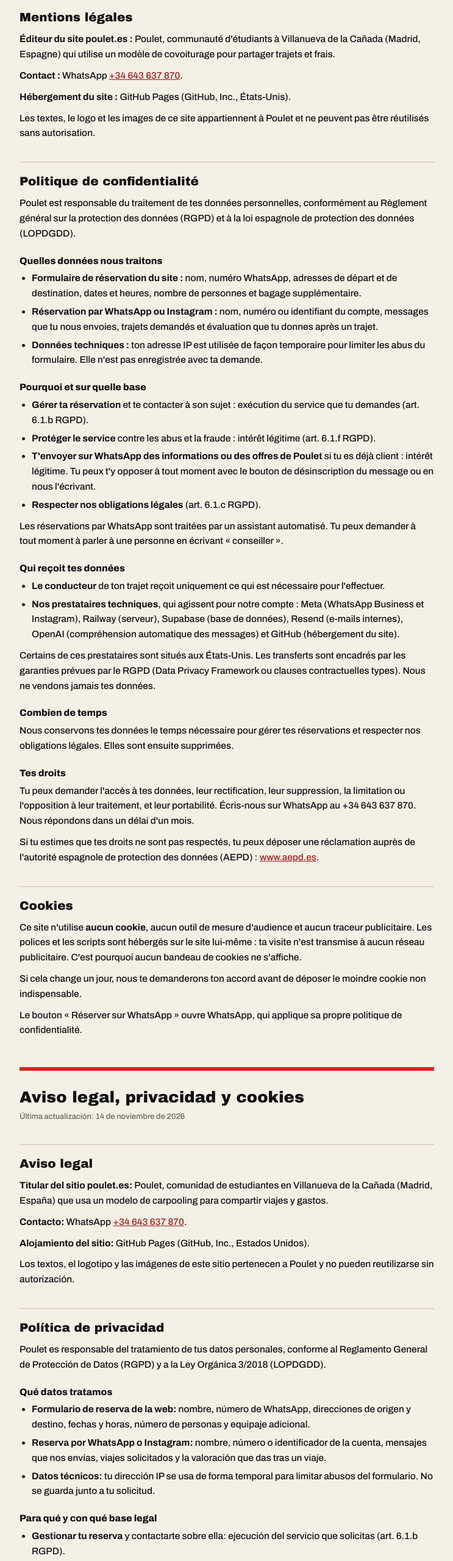
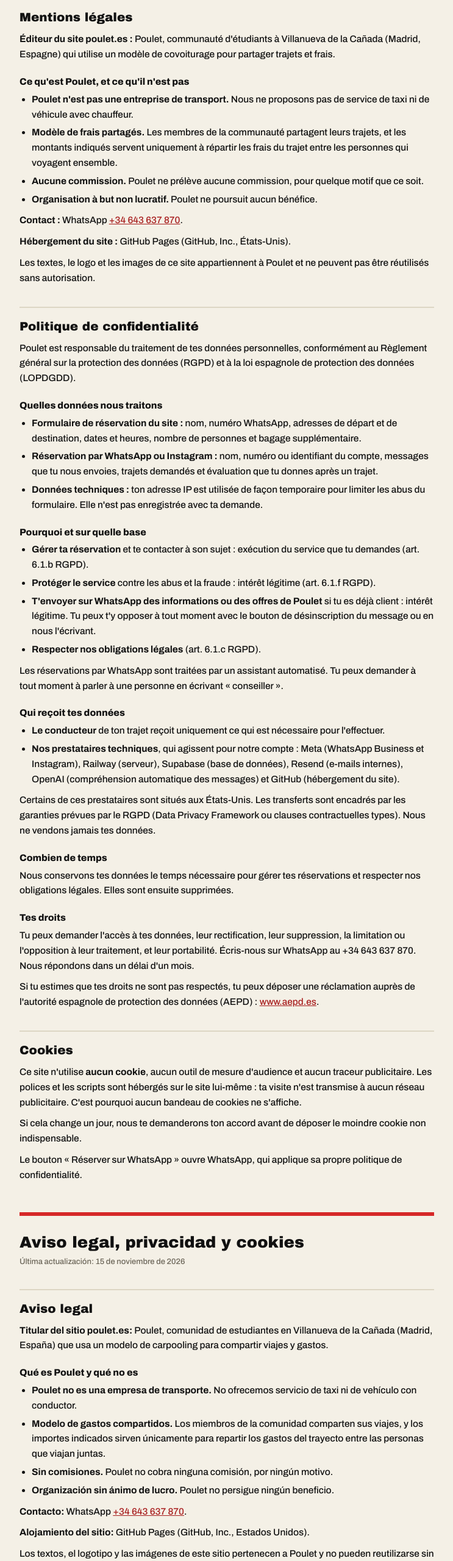
Before and after one commit to gregory2023/poulet-links, a plain HTML site: page legal.html in a window 1280 px wide. Shown: the part 200-2760 px from the top of the page at 61% size, without its empty margins (268-1011 px from the left). Drawn offline with Linux system fonts and the light colour scheme.

Commit message:
Mentions légales : pas une entreprise de transport, frais partagés, aucune commission, but non lucratif
Co-Authored-By: Claude Fable 5.2 <noreply@anthropic.com>

```diff
--- a/legal.html
+++ b/legal.html
@@ -43,10 +43,17 @@
 
 <!-- ============================ FRANÇAIS ============================ -->
 <h1>Mentions légales, confidentialité et cookies</h1>
-<p class="updated">Dernière mise à jour : 14 novembre 2026</p>
+<p class="updated">Dernière mise à jour : 15 novembre 2026</p>
 
 <h2 id="mentions">Mentions légales</h2>
 <p><strong>Éditeur du site poulet.es :</strong> Poulet, communauté d'étudiants à Villanueva de la Cañada (Madrid, Espagne) qui utilise un modèle de covoiturage pour partager trajets et frais.</p>
+<h3>Ce qu'est Poulet, et ce qu'il n'est pas</h3>
+<ul>
+  <li><strong>Poulet n'est pas une entreprise de transport.</strong> Nous ne proposons pas de service de taxi ni de véhicule avec chauffeur.</li>
+  <li><strong>Modèle de frais partagés.</strong> Les membres de la communauté partagent leurs trajets, et les montants indiqués servent uniquement à répartir les frais du trajet entre les personnes qui voyagent ensemble.</li>
+  <li><strong>Aucune commission.</strong> Poulet ne prélève aucune commission, pour quelque motif que ce soit.</li>
+  <li><strong>Organisation à but non lucratif.</strong> Poulet ne poursuit aucun bénéfice.</li>
+</ul>
 <p><strong>Contact :</strong> WhatsApp <a href="https://wa.me/34643637870" translate="no">+34 643 637 870</a>.</p>
 <p><strong>Hébergement du site :</strong> GitHub Pages (GitHub, Inc., États-Unis).</p>
 <p>Les textes, le logo et les images de ce site appartiennent à Poulet et ne peuvent pas être réutilisés sans autorisation.</p>
@@ -94,10 +101,17 @@
 <!-- ============================ ESPAÑOL ============================ -->
 <div lang="es">
 <h1 id="es">Aviso legal, privacidad y cookies</h1>
-<p class="updated">Última actualización: 14 de noviembre de 2026</p>
+<p class="updated">Última actualización: 15 de noviembre de 2026</p>
 
 <h2>Aviso legal</h2>
 <p><strong>Titular del sitio poulet.es:</strong> Poulet, comunidad de estudiantes en Villanueva de la Cañada (Madrid, España) que usa un modelo de carpooling para compartir viajes y gastos.</p>
+<h3>Qué es Poulet y qué no es</h3>
+<ul>
+  <li><strong>Poulet no es una empresa de transporte.</strong> No ofrecemos servicio de taxi ni de vehículo con conductor.</li>
+  <li><strong>Modelo de gastos compartidos.</strong> Los miembros de la comunidad comparten sus viajes, y los importes indicados sirven únicamente para repartir los gastos del trayecto entre las personas que viajan juntas.</li>
+  <li><strong>Sin comisiones.</strong> Poulet no cobra ninguna comisión, por ningún motivo.</li>
+  <li><strong>Organización sin ánimo de lucro.</strong> Poulet no persigue ningún beneficio.</li>
+</ul>
 <p><strong>Contacto:</strong> WhatsApp <a href="https://wa.me/34643637870" translate="no">+34 643 637 870</a>.</p>
 <p><strong>Alojamiento del sitio:</strong> GitHub Pages (GitHub, Inc., Estados Unidos).</p>
 <p>Los textos, el logotipo y las imágenes de este sitio pertenecen a Poulet y no pueden reutilizarse sin autorización.</p>
```
